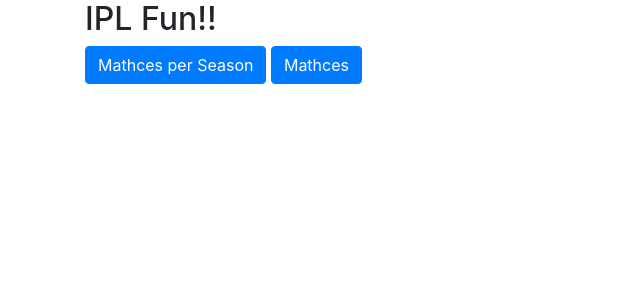
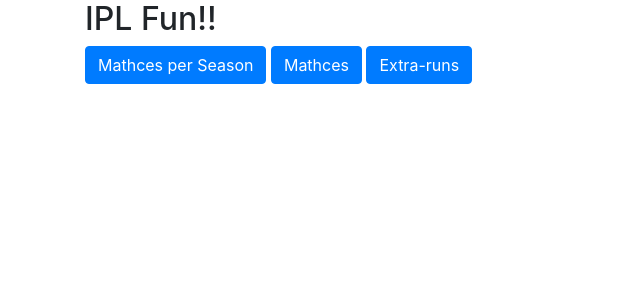
Before and after one commit to 29shubham29/IPL-Django, a Django app: page / in a window 1280 px wide. Shown: the top 300 px of the page, without its empty margins (0-640 px from the left). Run offline with Django 3.2, Linux system fonts and the light colour scheme; some libraries are stand-ins or nearby versions.

Commit message:
plotted extra runs per teams on year 2016

```diff
--- a/ipl/static/ipl/main.js
+++ b/ipl/static/ipl/main.js
@@ -74,3 +74,40 @@
     series: seriesdata
   });
 };
+
+const extraRuns = () => {
+  fetch("http://localhost:8000/api/third")
+    .then(response => response.json())
+    .then(res => drawExtras(res["teams"], res["extras"]));
+};
+const drawExtras = (teams, extras) => {
+  console.log(teams, extras);
+  var chart = Highcharts.chart("container", {
+    title: {
+      text: "Extra runs"
+    },
+    subtitle: {
+      text: "IPL Data"
+    },
+    xAxis: {
+      title: {
+        text: "Teams"
+      },
+      categories: teams
+    },
+    yAxis: {
+      title: {
+        text: "Extra runs"
+      }
+    },
+    series: [
+      {
+        type: "column",
+        name: "Teams",
+        colorByPoint: true,
+        data: extras,
+        showInLegend: false
+      }
+    ]
+  });
+};
--- a/ipl/static/ipl/team.js
+++ /dev/null
@@ -1 +0,0 @@
-console.log("hi");
--- a/ipl/templates/ipl/base.html
+++ b/ipl/templates/ipl/base.html
@@ -18,7 +18,6 @@
     {% block content %}
     {% endblock %}
     <script type="text/javascript" src="{% static 'ipl/main.js' %}"></script>
-    <script type="text/javascript" src="{% static 'ipl/team.js' %}"></script>
     <script src="https://code.jquery.com/jquery-3.2.1.slim.min.js"
         integrity="sha384-KJ3o2DKtIkvYIK3UENzmM7KCkRr/rE9/Qpg6aAZGJwFDMVNA/GpGFF93hXpG5KkN"
         crossorigin="anonymous"></script>
--- a/ipl/templates/ipl/first.html
+++ b/ipl/templates/ipl/first.html
@@ -5,6 +5,7 @@
     <button onclick=matchesPlayed() class="btn btn-primary">Mathces per
         Season</button>
     <button onclick=matchesWon() class="btn btn-primary">Mathces</button>
+    <button onclick=extraRuns() class="btn btn-primary">Extra-runs</button>
     <div id="container" style="width:100%; height:400px;"></div>
     {% endblock content %}
 </div>
--- a/ipl/urls.py
+++ b/ipl/urls.py
@@ -4,5 +4,6 @@
 urlpatterns = [
     path('', views.first, name='ipl-home'),
     path('api/first',views.match_per_season, name='ipl-season'),
-    path('api/second',views.match_won_per_team, name='team-data')
+    path('api/second',views.match_won_per_team, name='team-data'),
+    path('api/third',views.extra_runs_team,name='extra-runs')
 ]
--- a/ipl/views.py
+++ b/ipl/views.py
@@ -1,8 +1,8 @@
 import json
 from django.shortcuts import render, redirect
 from django.http import HttpResponse,JsonResponse
-from django.db.models import Count
-from .models import Match
+from django.db.models import Count,Sum
+from .models import Match,Delivery
 # Create your views here.
 
 def match_per_season(request):
@@ -59,5 +59,21 @@
     print(teamwons)
     return  JsonResponse(teamwons)
 
-def second(request):
-    return render(request,'ipl/second.html')
+def extra_runs_team(request):
+    '''api route for third part'''
+
+    extra_runs = Delivery.objects.filter(match__season=2016).values('bowling_team').annotate(extras=Sum('extra_runs')).order_by('extras')
+    teams = list()
+    extra = list()
+    for runs in extra_runs:
+        teams.append(runs['bowling_team'])
+        extra.append(runs['extras'])
+    print(teams)
+    print(extra)
+    extra_runs_per_team = {
+        'teams':teams,
+        'extras':extra
+    }
+
+
+    return JsonResponse(extra_runs_per_team)
```
